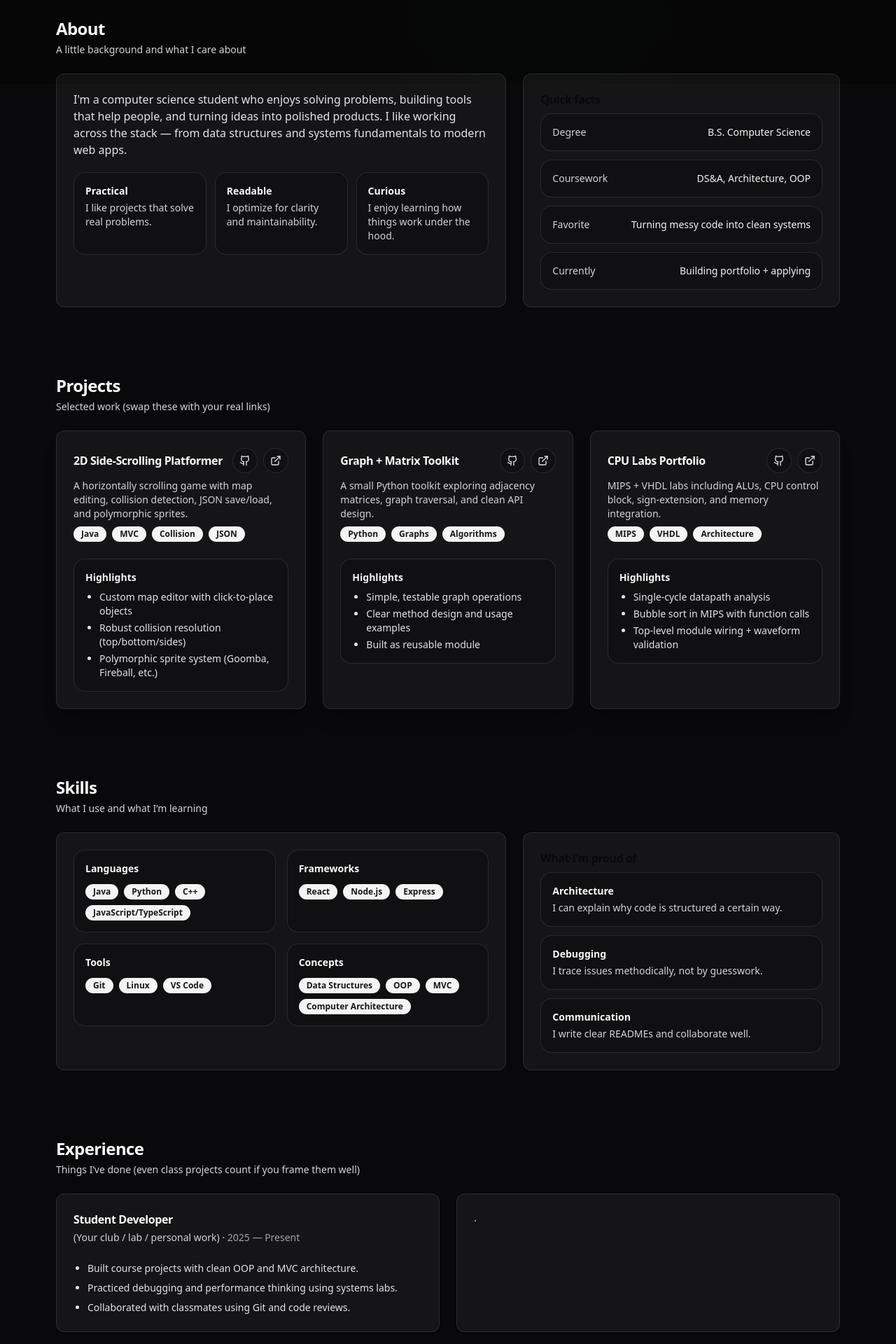
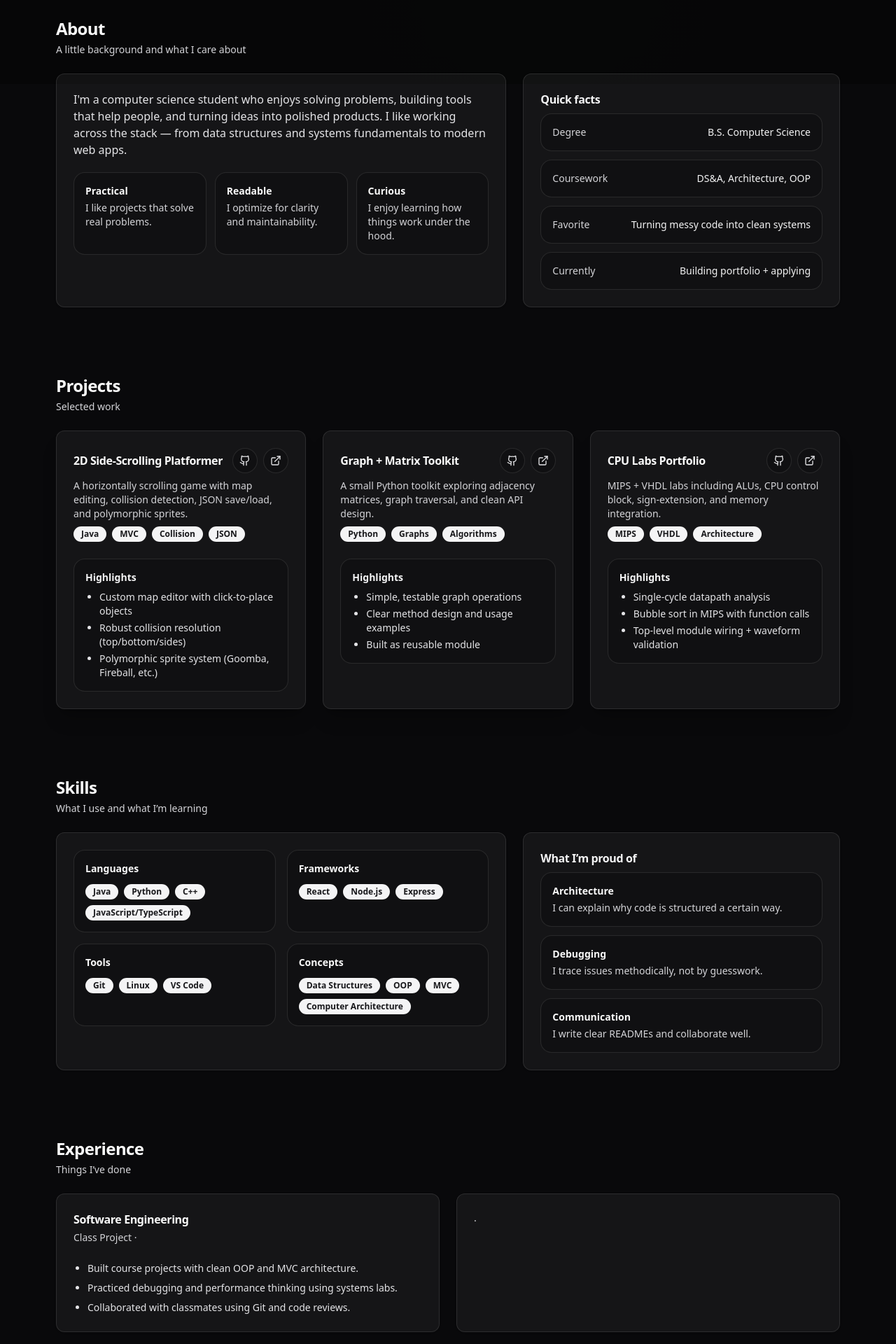
Before and after one commit to kdschw/portfolio, a React (Vite) app: page / in a window 1280 px wide. Shown: the part 680-2600 px from the top of the page at 70% size. Built offline with nearby package versions, Linux system fonts and the light colour scheme.

Commit message:
Improved code

```diff
--- a/src/Portfolio.jsx
+++ b/src/Portfolio.jsx
@@ -111,9 +111,8 @@ export default function PortfolioDark() {
   const experience = useMemo(
     () => [
       {
-        title: "Student Developer",
-        org: "(Your club / lab / personal work)",
-        time: "2025 — Present",
+        title: "Software Engineering",
+        org: "Class Project",
         bullets: [
           "Built course projects with clean OOP and MVC architecture.",
           "Practiced debugging and performance thinking using systems labs.",
@@ -330,7 +329,7 @@ export default function PortfolioDark() {
               >
                 <Card className="h-full border-white/10 bg-white/5 shadow-xl shadow-black/20">
                   <CardHeader className="pb-2">
-                    <CardTitle className="flex items-center gap-2 text-base">
+                    <CardTitle className="flex items-center gap-2 text-base text-zinc-100">
                       <GraduationCap className="h-5 w-5" />
                       Current Focus
                     </CardTitle>
@@ -428,7 +427,7 @@ export default function PortfolioDark() {
 
               <Card className="border-white/10 bg-white/5 lg:col-span-5">
                 <CardHeader className="pb-2">
-                  <CardTitle className="text-base">Quick facts</CardTitle>
+                  <CardTitle className="text-base text-zinc-100">Quick facts</CardTitle>
                 </CardHeader>
                 <CardContent className="space-y-3">
                   {[
@@ -454,7 +453,7 @@ export default function PortfolioDark() {
           <Section
             id="projects"
             title="Projects"
-            subtitle="Selected work (swap these with your real links)"
+            subtitle="Selected work"
           >
             <div className="grid gap-6 lg:grid-cols-3">
               {projects.map((p) => (
@@ -540,7 +539,7 @@ export default function PortfolioDark() {
 
               <Card className="border-white/10 bg-white/5 lg:col-span-5">
                 <CardHeader className="pb-2">
-                  <CardTitle className="text-base">What I’m proud of</CardTitle>
+                  <CardTitle className="text-base text-zinc-100">What I’m proud of</CardTitle>
                 </CardHeader>
                 <CardContent className="space-y-3">
                   {[
@@ -576,7 +575,7 @@ export default function PortfolioDark() {
           <Section
             id="experience"
             title="Experience"
-            subtitle="Things I’ve done (even class projects count if you frame them well)"
+            subtitle="Things I’ve done"
           >
             <div className="grid gap-6 lg:grid-cols-2">
               {experience.map((e) => (
```
